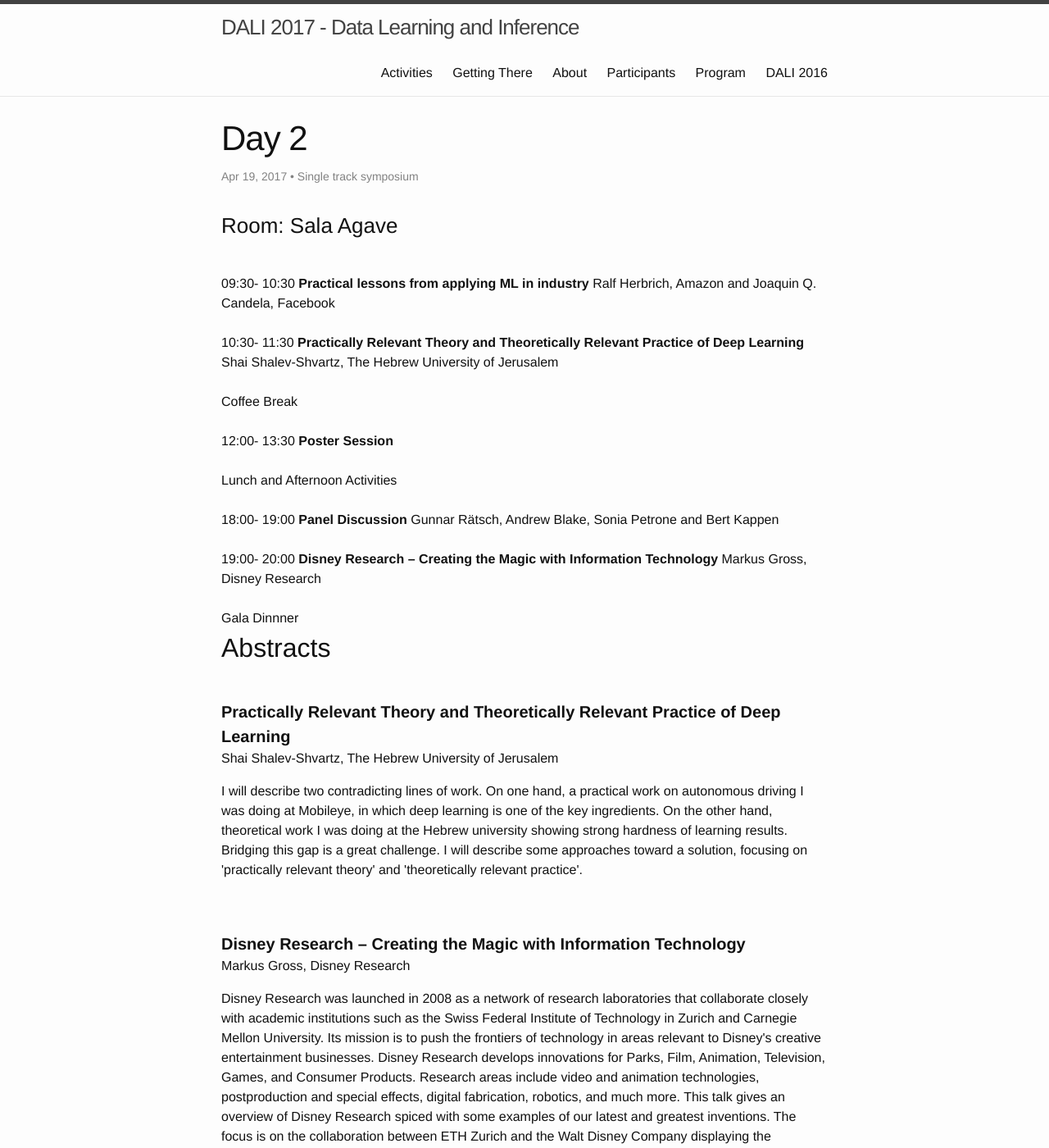
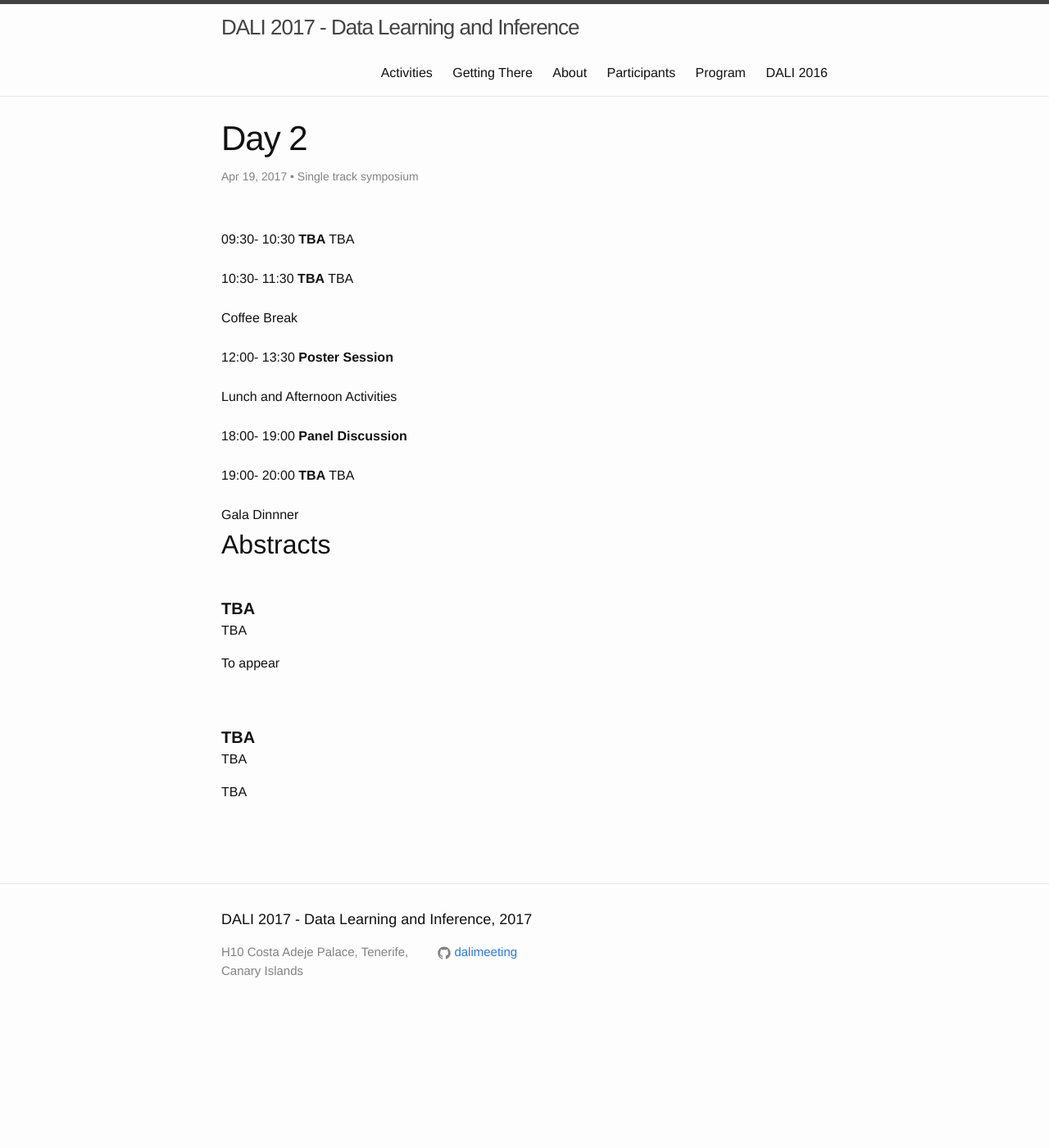
Before and after one commit to dalimeeting/dalimeeting.github.io, a Jekyll site: the page built from _posts/2017-04-19-day-2.md, in a window 1280 px wide and 1400 px high. Shown: the whole window at 82% size. Built offline with Jekyll 4.4.1, drawn with Linux system fonts in a browser that asks for light colours; some of the changed text lies outside the part shown.

Commit message:
Update and clean for DALI 2017

```diff
--- a/_posts/2017-04-19-day-2.md
+++ b/_posts/2017-04-19-day-2.md
@@ -3,17 +3,17 @@
 layout: singletrack
 tagline: "Single track symposium"
 show_abstracts: true
-room: "Sala Agave"
+room:
 talks:
-- title: "Practical lessons from applying ML in industry"
-  speaker: "Ralf Herbrich, Amazon and Joaquin Q. Candela, Facebook"
+- title: "TBA"
+  speaker: "TBA"
   start: "09:30"
   end: "10:30"
-- title: "Practically Relevant Theory and Theoretically Relevant Practice of Deep Learning"
-  speaker: "Shai Shalev-Shvartz, The Hebrew University of Jerusalem"
+- title: "TBA"
+  speaker: "TBA"
   start: "10:30"
   end: "11:30"
-  abstract: "I will describe two contradicting lines of work. On one hand, a practical work on autonomous driving I was doing at Mobileye, in which deep learning is one of the key ingredients. On the other hand, theoretical work I was doing at the Hebrew university showing strong hardness of learning results. Bridging this gap is a great challenge. I will describe some approaches toward a solution, focusing on 'practically relevant theory' and 'theoretically relevant practice'."
+  abstract: "To appear"
 - title: ""
   start: "Coffee Break "
 - title: "Poster Session"
@@ -22,14 +22,14 @@
 - title: ""
   start: "Lunch and Afternoon Activities"
 - title: "Panel Discussion"
-  speaker: "Gunnar Rätsch, Andrew Blake, Sonia Petrone and Bert Kappen"
+  speaker: ""
   start: "18:00"
   end: "19:00"
-- title: "Disney Research – Creating the Magic with Information Technology"
-  speaker: "Markus Gross, Disney Research"
+- title: "TBA"
+  speaker: "TBA"
   start: "19:00"
   end: "20:00"
-  abstract: "Disney Research was launched in 2008 as a network of research laboratories that collaborate closely with academic institutions such as the Swiss Federal Institute of Technology in Zurich and Carnegie Mellon University. Its mission is to push the frontiers of technology in areas relevant to Disney's creative entertainment businesses. Disney Research develops innovations for Parks, Film, Animation, Television, Games, and Consumer Products. Research areas include video and  animation technologies, postproduction and special effects, digital fabrication, robotics, and much more. This talk gives an overview of Disney Research spiced with some examples of our latest and greatest inventions. The focus is on the collaboration between ETH Zurich and the Walt Disney Company displaying the synergies arising from this program. This talk will highlight a company perspective as well as a view from the academic angle."
+  abstract: "TBA"
 - title: ""
   start: "Gala Dinnner"
 ---
```
